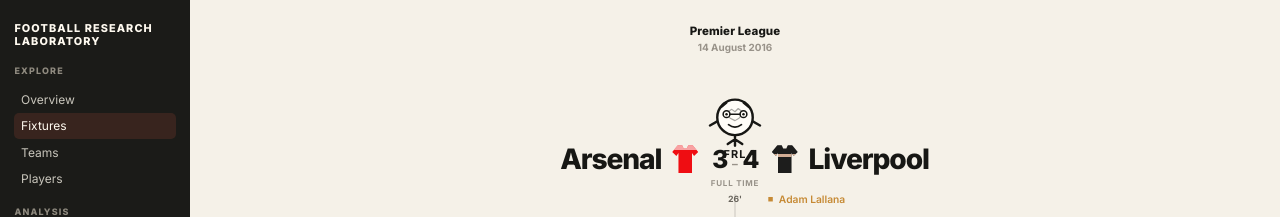
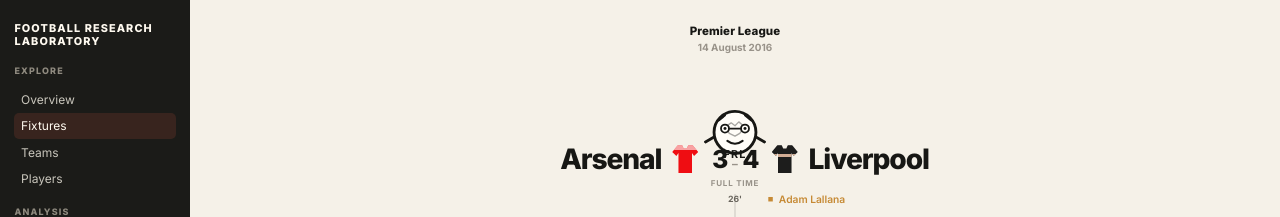
Before and after one commit to dallum96-gif/football-research-lab, a Next.js app in the folder web/: page /fixtures/1/1 in a window 1280 px wide. Shown: the top 217 px of the page. Built offline with nearby package versions, Linux system fonts and the light colour scheme.

Commit message:
Remove mascot torso/legs and tighten SVG viewbox

```diff
--- a/web/src/app/fixtures/[season]/[fixtureId]/page.tsx
+++ b/web/src/app/fixtures/[season]/[fixtureId]/page.tsx
@@ -176,7 +176,7 @@ function LineupSide({
 function FrlBrand() {
   return (
     <div className={styles.frlBrand} aria-label="Football Research Laboratory">
-      <svg className={styles.frlMascot} viewBox="0 0 84 88" role="img" aria-hidden="true">
+      <svg className={styles.frlMascot} viewBox="0 0 84 52" role="img" aria-hidden="true">
         <circle cx="42" cy="29" r="22" fill="var(--frl-surface)" stroke="currentColor" strokeWidth="3" />
         <path d="M25 16 31 11M59 16 53 11M20 34 11 39M64 34 73 39" fill="none" stroke="currentColor" strokeWidth="3" strokeLinecap="round" />
         <path d="M32 23 38 19 42 22 46 18 52 23 47 30 42 33 36 30Z" fill="none" stroke="currentColor" strokeWidth="1.4" strokeLinejoin="round" opacity=".38" />
@@ -186,7 +186,6 @@ function FrlBrand() {
         <circle cx="52.5" cy="25" r="1.55" fill="currentColor" />
         <path d="M35.7 25H48.3" fill="none" stroke="currentColor" strokeWidth="1.9" strokeLinecap="round" />
         <path d="M34 38Q42 44 50 38" fill="none" stroke="currentColor" strokeWidth="2.2" strokeLinecap="round" />
-        <path d="M42 52V64M42 56L33 62M42 56L51 62" fill="none" stroke="currentColor" strokeWidth="3" strokeLinecap="round" strokeLinejoin="round" />
       </svg>
       <div className={styles.frlWordmark}>FRL</div>
     </div>
```
